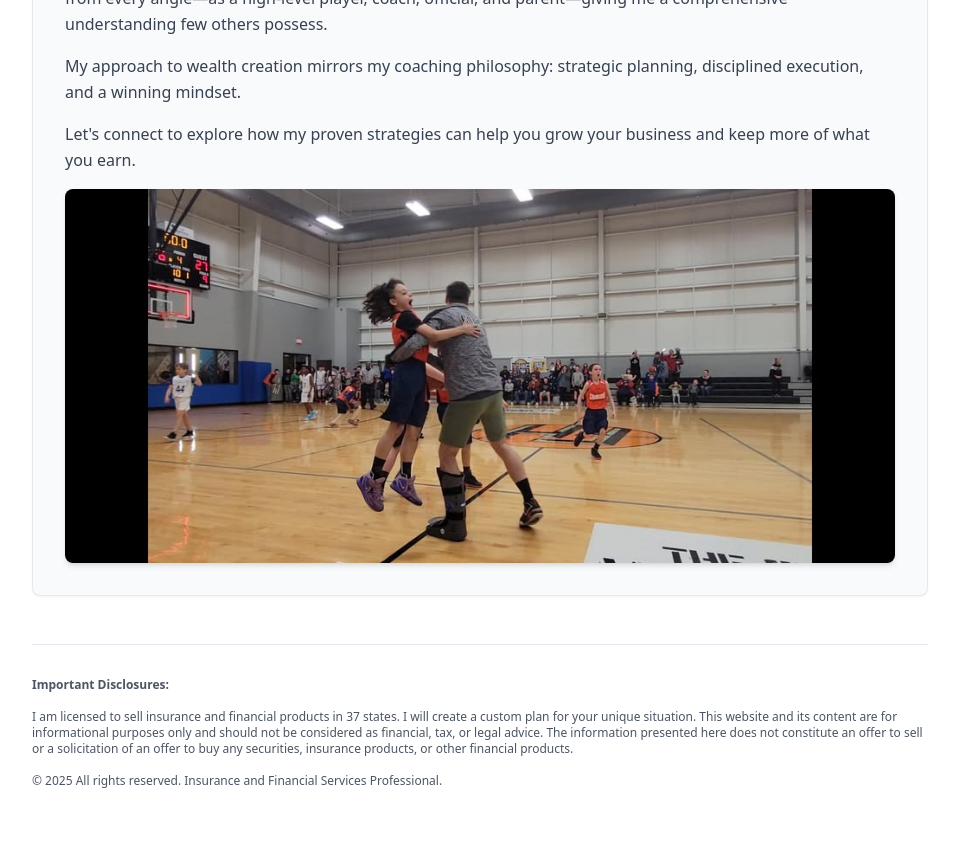
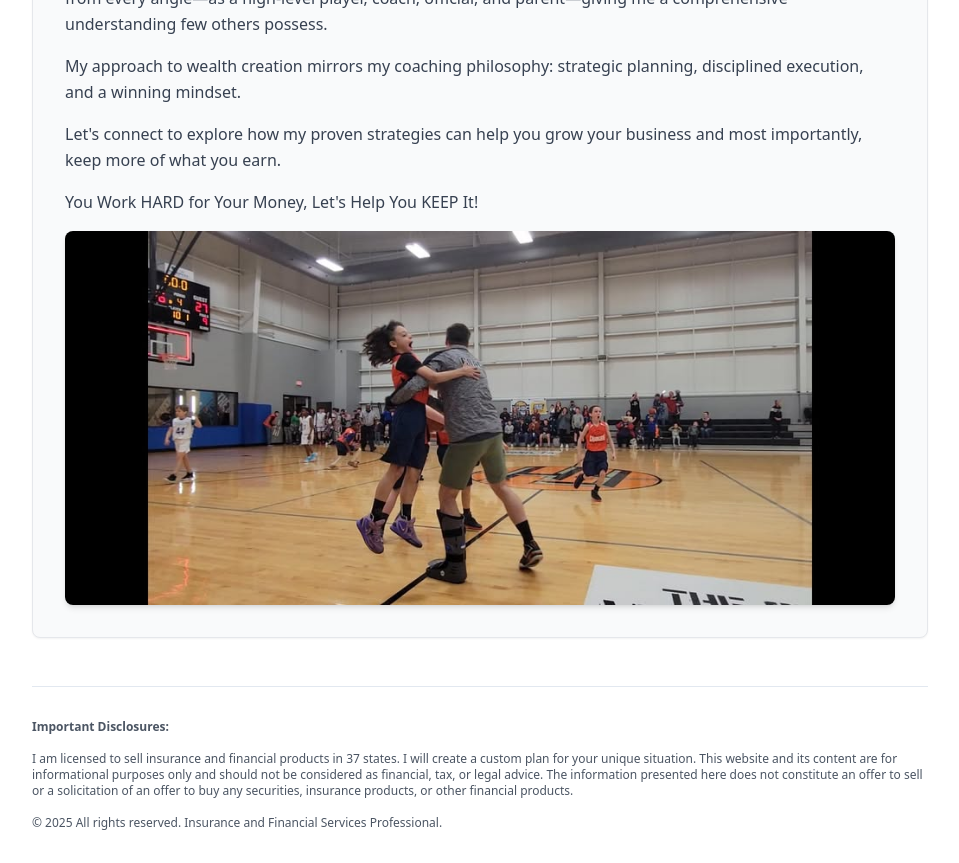
Before and after one commit to devJason23/booking-jasonhillco, a React (Vite) app: page / in a window 1280 px wide. Shown: the part 1500-2363 px from the top of the page, without its empty margins (160-1119 px from the left). Before the commit the page ends 2321 px from the top, so only its background shows below. Built offline with nearby package versions, Linux system fonts and the light colour scheme.

Commit message:
Refactor: Update About Me section
Update the "About Me" section with the new text.

```diff
--- a/src/components/BookingPage.tsx
+++ b/src/components/BookingPage.tsx
@@ -1,3 +1,4 @@
+
 import React from "react";
 import { Accordion, AccordionContent, AccordionItem, AccordionTrigger } from "@/components/ui/accordion";
 import { Card } from "@/components/ui/card";
@@ -99,7 +100,10 @@ const BookingPage = () => {
               My approach to wealth creation mirrors my coaching philosophy: strategic planning, disciplined execution, and a winning mindset.
             </p>
             <p>
-              Let's connect to explore how my proven strategies can help you grow your business and keep more of what you earn.
+              Let's connect to explore how my proven strategies can help you grow your business and most importantly, keep more of what you earn.
+            </p>
+            <p>
+              You Work HARD for Your Money, Let's Help You KEEP It!
             </p>
             <img
               src="/lovable-uploads/ee074751-1fc9-4ca9-a147-6290cb95ff4c.png"
```
